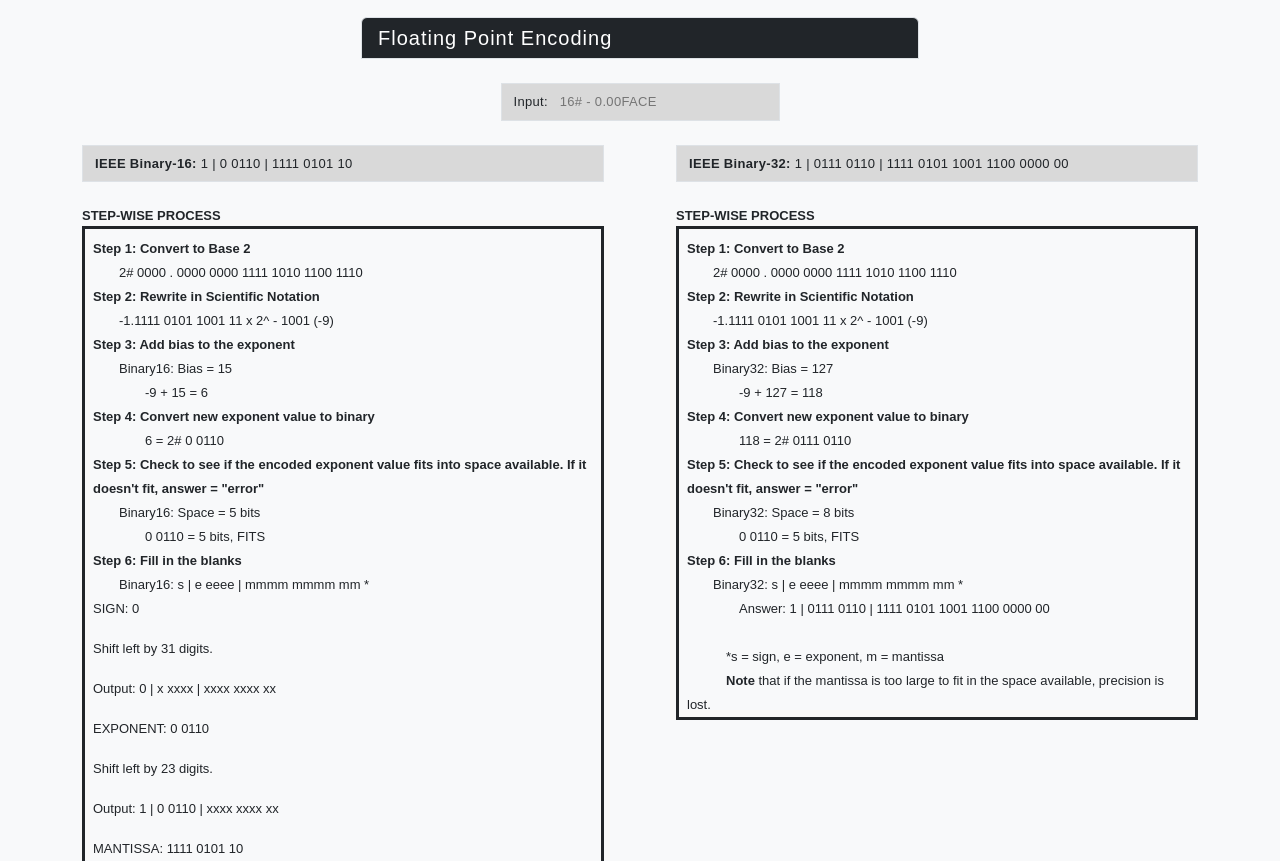
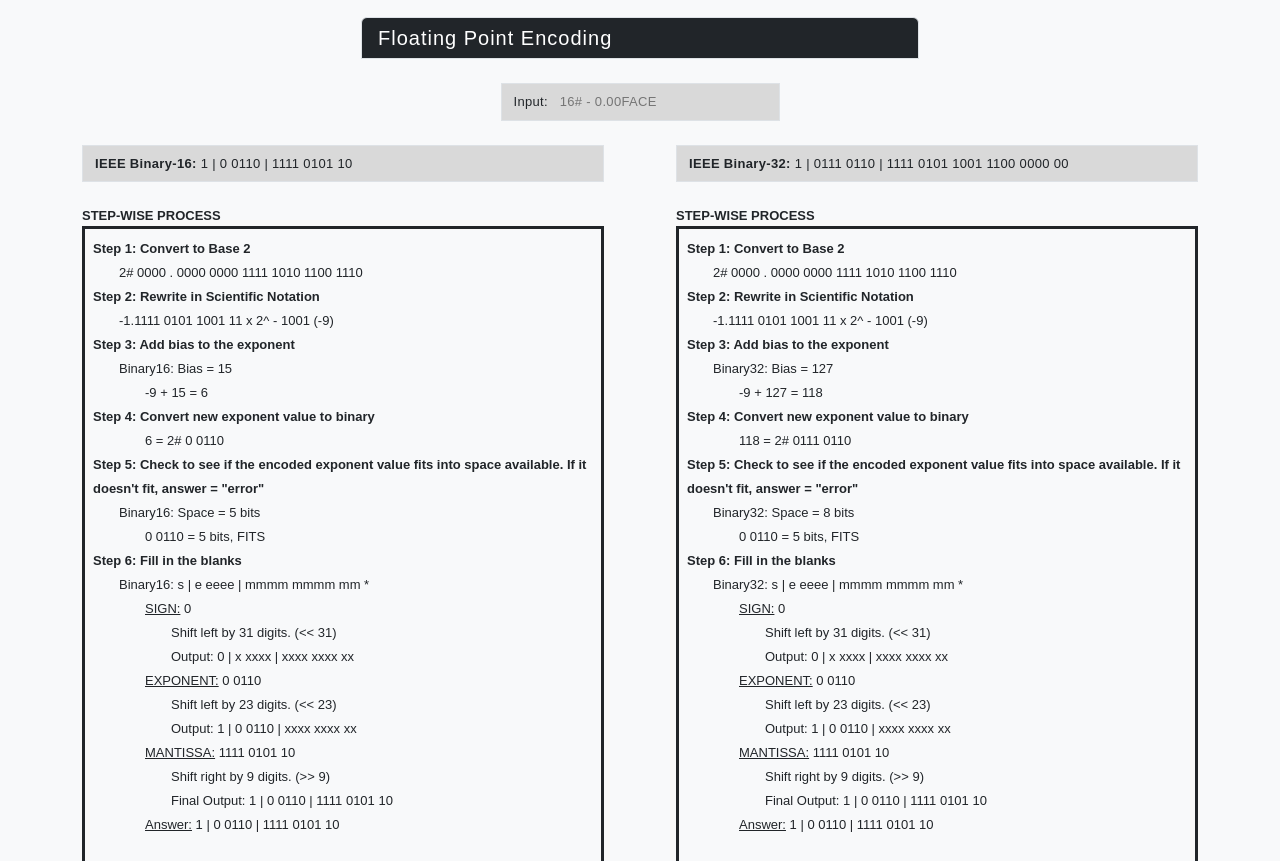
Before and after one commit to smf-steve/integers-conversion-encoding, a plain HTML site: page floating-points.html in a window 1280 px wide. Shown: the part 91-952 px from the top of the page. Drawn offline with nearby package versions, Linux system fonts and the light colour scheme; a web font is replaced by a local one.

Commit message:
changed step 6

```diff
--- a/floating-points.html
+++ b/floating-points.html
@@ -124,19 +124,18 @@
                                 <p class="mb-0">&emsp;&emsp;&emsp;&emsp;<span id="biasBase2">0 0110</span> = <span id="bias16size"> 5 </span> bits, <span id="check16">FITS</span></p>
                                 <p class="mb-0 bold">Step 6: Fill in the blanks</p>
                                 <p class="mb-0">&emsp;&emsp;Binary16: s | e eeee | mmmm mmmm mm *</p>
-                                    <p>SIGN:<span id="sign"> 0 </span> </p>
-                                    <P>Shift left by 31 digits.</P>
-                                    <p> Output: <span id="signOutput16">0 | x xxxx | xxxx xxxx xx</span></p>
-                                    <p>EXPONENT: <span id="biasBase2">0 0110</span></p>
-                                    <p>Shift left by 23 digits.</p>
-                                    <p>Output: <span id="expOutput16">1 | 0 0110 | xxxx xxxx xx</span></p>
-                                    <p>MANTISSA: <span id="mantissa16">1111 0101 10</span></p>
-                                    <p>Shift right by 9 digits.</p>
-                                    <p>Output: <span id="B16">1 | 0 0110 | 1111 0101 10</span></p>
-
-                                <p class="mb-0">&emsp;&emsp;&emsp;&emsp;Answer: <span id="B16">1 | 0 0110 | 1111 0101 10</span></p>
-                                <p class="mb-0"><br>&emsp;&emsp;&emsp;*s = sign, e = exponent, m = mantissa</p>
-                                <p class="mb-0">&emsp;&emsp;&emsp;<strong>Note</strong> that if the mantissa is too large to fit in the space available, precision is lost.</p>
+                                <p class="mb-0">&emsp;&emsp;&emsp;&emsp;<u>SIGN:</u><span id="sign"> 0 </span> </p>
+                                <P class="mb-0">&emsp;&emsp;&emsp;&emsp;&emsp;&emsp;Shift left by 31 digits. (&lt;&lt; 31) </p>
+                                <p class="mb-0">&emsp;&emsp;&emsp;&emsp;&emsp;&emsp;Output: <span id="signOutput16">0 | x xxxx | xxxx xxxx xx</span></p>
+                                <p class="mb-0">&emsp;&emsp;&emsp;&emsp;<u>EXPONENT:</u> <span id="biasBase2">0 0110</span></p>
+                                <p class="mb-0">&emsp;&emsp;&emsp;&emsp;&emsp;&emsp;Shift left by 23 digits. (&lt;&lt; 23) </p>
+                                <p class="mb-0">&emsp;&emsp;&emsp;&emsp;&emsp;&emsp;Output: <span id="expOutput16">1 | 0 0110 | xxxx xxxx xx</span></p>
+                                <p class="mb-0">&emsp;&emsp;&emsp;&emsp;<u>MANTISSA:</u> <span id="mantissa16">1111 0101 10</span></p>
+                                <p class="mb-0">&emsp;&emsp;&emsp;&emsp;&emsp;&emsp;Shift right by 9 digits. (&gt;&gt; 9) </p>
+                                <p class="mb-0">&emsp;&emsp;&emsp;&emsp;&emsp;&emsp;Final Output: <span id="B16">1 | 0 0110 | 1111 0101 10</span></p>
+                                <p class="mb-0">&emsp;&emsp;&emsp;&emsp;<u>Answer:</u><span id="B16"> 1 | 0 0110 | 1111 0101 10</span></p>
+                                <p class="mb-0"><br>&emsp;&emsp;*s = sign, e = exponent, m = mantissa</p>
+                                <p class="mb-0">&emsp;&emsp;<strong>Note</strong> that if the mantissa is too large to fit in the space available, precision is lost.</p>
                             </div>
                         </div>
                     </div>
@@ -163,9 +162,18 @@
                                 <p class="mb-0">&emsp;&emsp;&emsp;&emsp;<span id="binaryBias32">0 0110</span> = <span id="bias32size"> 5 </span> bits, <span id="check32">FITS</span></p>
                                 <p class="mb-0 bold">Step 6: Fill in the blanks</p>
                                 <p class="mb-0">&emsp;&emsp;Binary32: s | e eeee | mmmm mmmm mm *</p>
-                                <p class="mb-0">&emsp;&emsp;&emsp;&emsp;Answer: <span id="B32">1 | 0111 0110 | 1111 0101 1001 1100 0000 00</span></p>
-                                <p class="mb-0"><br>&emsp;&emsp;&emsp;*s = sign, e = exponent, m = mantissa</p>
-                                <p class="mb-0">&emsp;&emsp;&emsp;<strong>Note</strong> that if the mantissa is too large to fit in the space available, precision is lost.</p>
+                                <p class="mb-0">&emsp;&emsp;&emsp;&emsp;<u>SIGN:</u><span id="sign"> 0 </span> </p>
+                                <P class="mb-0">&emsp;&emsp;&emsp;&emsp;&emsp;&emsp;Shift left by 31 digits. (&lt;&lt; 31) </p>
+                                <p class="mb-0">&emsp;&emsp;&emsp;&emsp;&emsp;&emsp;Output: <span id="signOutput32">0 | x xxxx | xxxx xxxx xx</span></p>
+                                <p class="mb-0">&emsp;&emsp;&emsp;&emsp;<u>EXPONENT:</u> <span id="biasBase2">0 0110</span></p>
+                                <p class="mb-0">&emsp;&emsp;&emsp;&emsp;&emsp;&emsp;Shift left by 23 digits. (&lt;&lt; 23) </p>
+                                <p class="mb-0">&emsp;&emsp;&emsp;&emsp;&emsp;&emsp;Output: <span id="expOutput32">1 | 0 0110 | xxxx xxxx xx</span></p>
+                                <p class="mb-0">&emsp;&emsp;&emsp;&emsp;<u>MANTISSA:</u> <span id="mantissa32">1111 0101 10</span></p>
+                                <p class="mb-0">&emsp;&emsp;&emsp;&emsp;&emsp;&emsp;Shift right by 9 digits. (&gt;&gt; 9) </p>
+                                <p class="mb-0">&emsp;&emsp;&emsp;&emsp;&emsp;&emsp;Final Output: <span id="B32">1 | 0 0110 | 1111 0101 10</span></p>
+                                <p class="mb-0">&emsp;&emsp;&emsp;&emsp;<u>Answer:</u><span id="B32"> 1 | 0 0110 | 1111 0101 10</span></p>
+                                <p class="mb-0"><br>&emsp;&emsp;*s = sign, e = exponent, m = mantissa</p>
+                                <p class="mb-0">&emsp;&emsp;<strong>Note</strong> that if the mantissa is too large to fit in the space available, precision is lost.</p>
                             </div>
 
                         </div>
```
